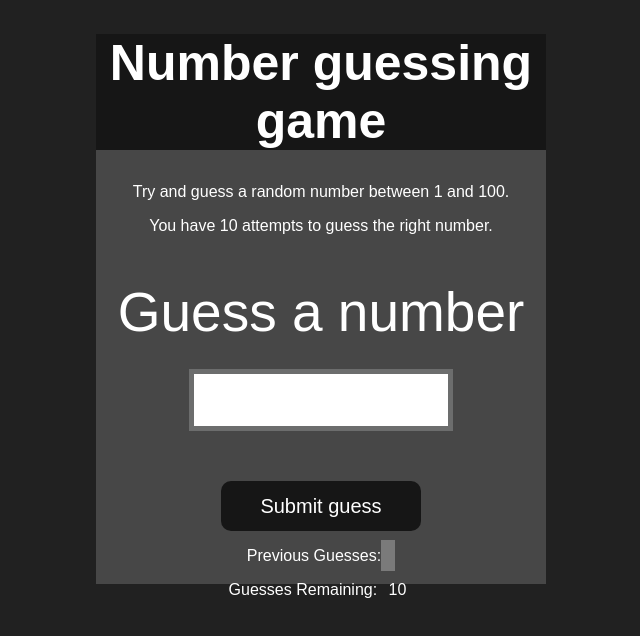
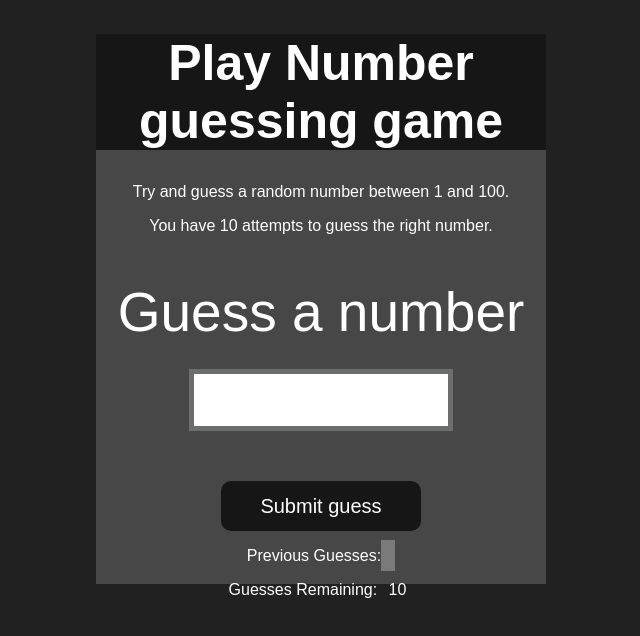
Before and after one commit to ydvishu/Guess_the_Number, a plain HTML site: page index.html in a window 1280 px wide. Shown: the whole page, without its empty margins (304-944 px from the left). Drawn offline with Linux system fonts and the light colour scheme.

Commit message:
second commit

```diff
--- a/index.html
+++ b/index.html
@@ -12,7 +12,7 @@
 <body style="background-color:#212121; color:#fff;">
 
     <div id="wrapper">
-        <h1>Number guessing game</h1>
+        <h1>Play Number guessing game </h1>
         <p>Try and guess a random number between 1 and 100.</p>
         <p>You have 10 attempts to guess the right number.</p>
         </br>
```
